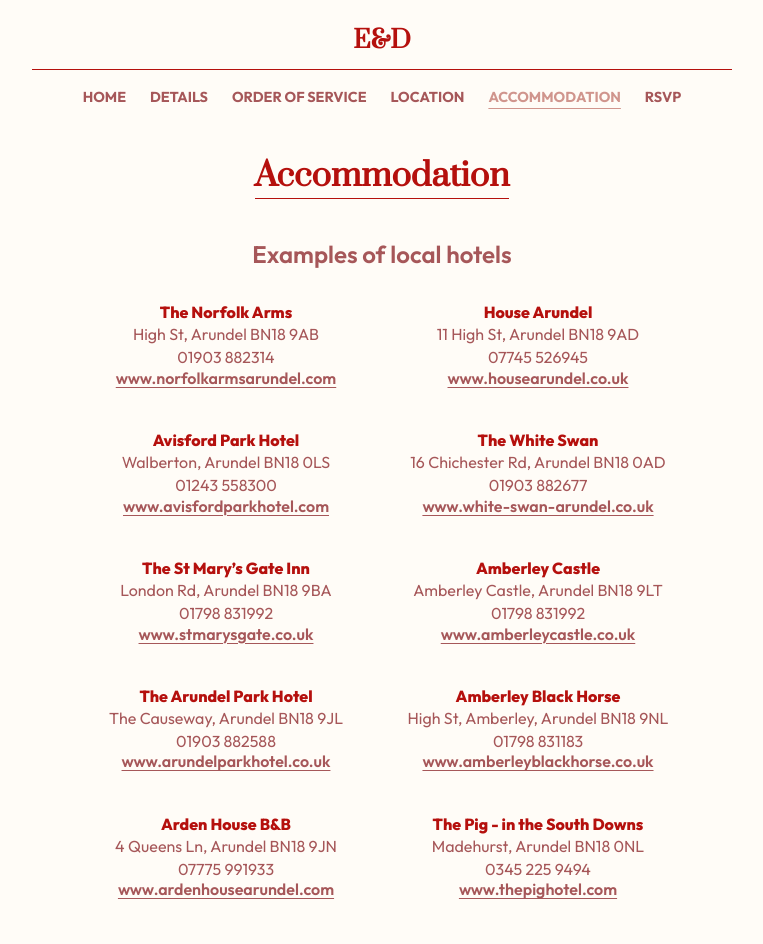
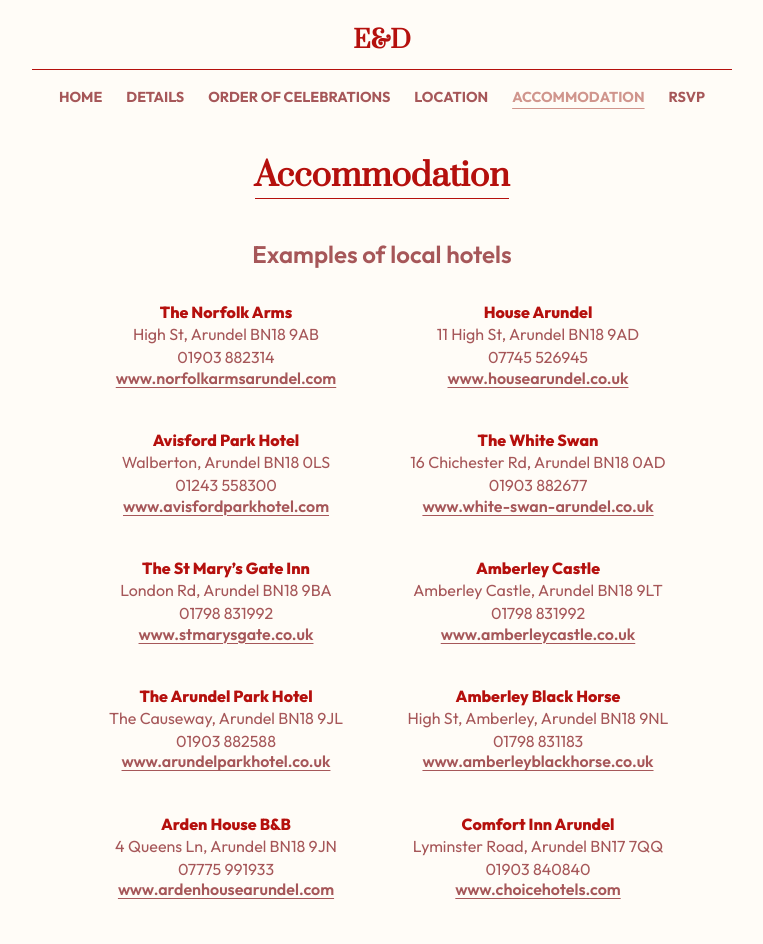
Before and after one commit to GarySimons/ellia-dylan-wedding, a React (Create React App) app: page /accommodation in a window 1280 px wide. Shown: the top 944 px of the page, without its empty margins (258-1021 px from the left). Built offline with nearby package versions, Linux system fonts and the light colour scheme; a web font is replaced by a local one.

Commit message:
changed services to celebrations

```diff
--- a/src/App.js
+++ b/src/App.js
@@ -77,7 +77,7 @@
             />
             <Route path="/" element={<Home />} />
             <Route path="/details" element={<Details />} />
-            <Route path="/order-of-service" element={<Order />} />
+            <Route path="/order-of-celebrations" element={<Order />} />
             <Route path="/location" element={<Location />} />
             <Route
               path="/accommodation"
--- a/src/assets/data/hotels.json
+++ b/src/assets/data/hotels.json
@@ -63,13 +63,6 @@
     "websiteName": "www.ardenhousearundel.com"
   },
   {
-    "name": "The Pig - in the South Downs",
-    "address": "Madehurst, Arundel BN18 0NL",
-    "phone": "0345 225 9494",
-    "website": "https://www.thepighotel.com/",
-    "websiteName": "www.thepighotel.com"
-  },
-  {
     "name": "Comfort Inn Arundel",
     "address": "Lyminster Road, Arundel BN17 7QQ",
     "phone": "01903 840840",
--- a/src/components/Navbar.js
+++ b/src/components/Navbar.js
@@ -46,10 +46,10 @@
           </li>
           <li>
             <Link
-              to="/order-of-service"
+              to="/order-of-celebrations"
               className={location.pathname === "/location" ? "active-link" : ""}
             >
-              ORDER OF SERVICE
+              ORDER OF CELEBRATIONS
             </Link>
           </li>
           <li>
--- a/src/routes/Order.js
+++ b/src/routes/Order.js
@@ -16,7 +16,7 @@
     <div>
       <Navbar />
       <div className="main-container">
-        <h1 className="page-heading">Order of Service</h1>
+        <h1 className="page-heading">Order of Celebrations</h1>
         <div className="page-content-container">
           <img
             src={ringsIllo}
@@ -73,7 +73,7 @@
           alt="Glitterball illustration"
           className="glitterball-illo"
         />
-        <p className="page-text bold">6pmpm</p>
+        <p className="page-text bold">6pm</p>
         <p className="page-text">Drinks & Dancing</p>
 
         <img src={taxiIllo} alt="Taxi illustration" className="taxi-illo" />
```
